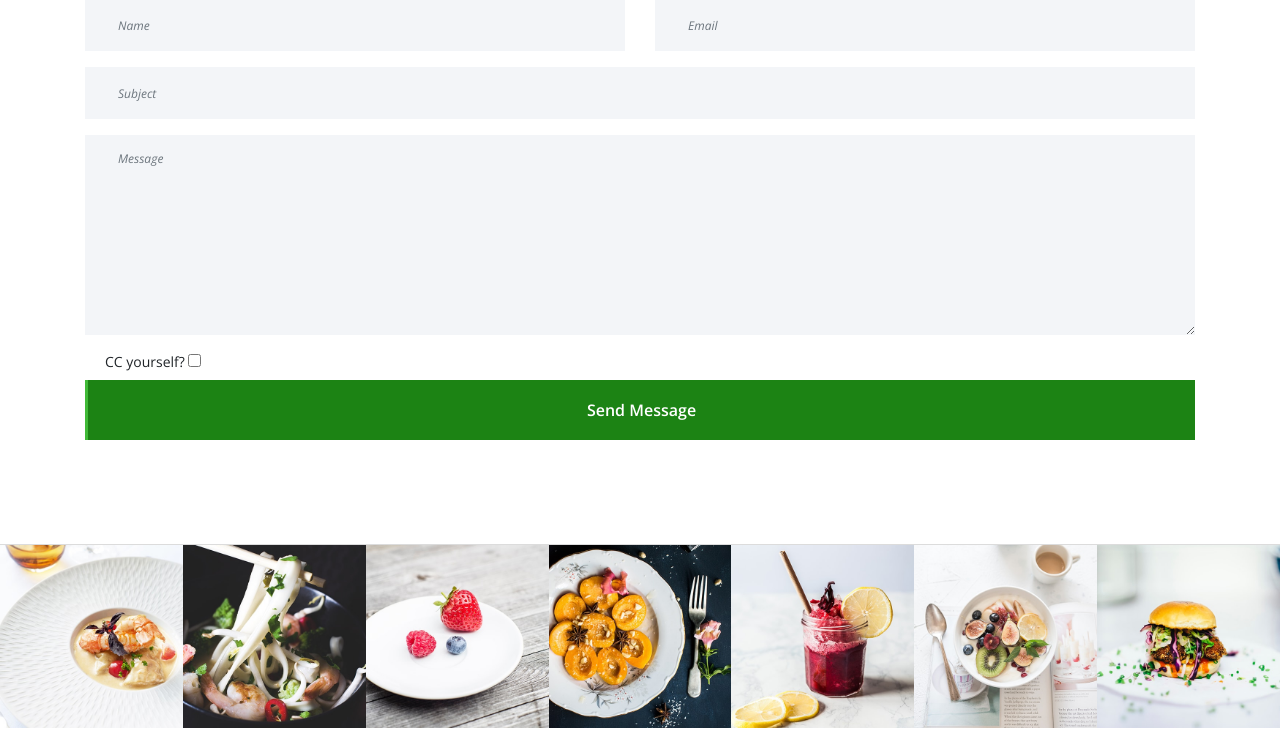
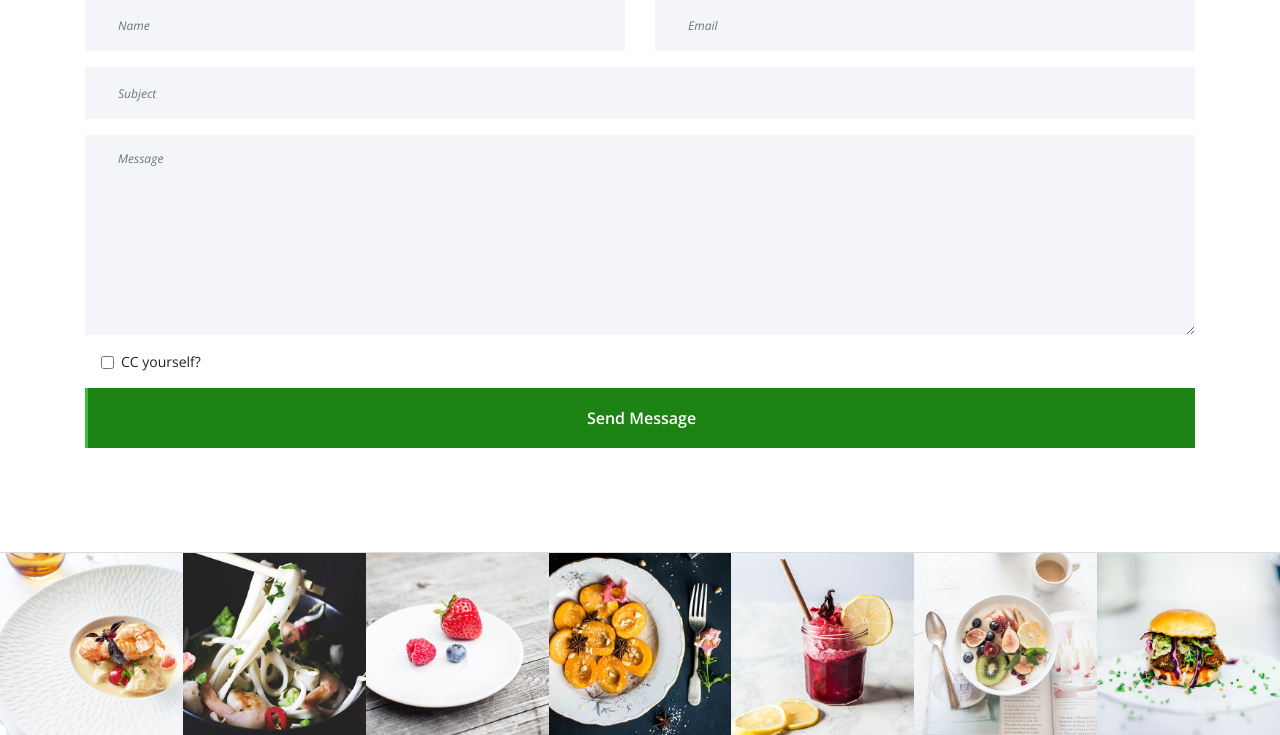
Before and after one commit to Panda4817/MySousChef, a Django app: page /contact in a window 1280 px wide. Shown: the part 360-1095 px from the top of the page. Run offline with Django 3.2, Linux system fonts and the light colour scheme; some libraries are stand-ins or nearby versions.

Commit message:
changed checkbox on contact form

```diff
--- a/accounts/templates/registration/contact.html
+++ b/accounts/templates/registration/contact.html
@@ -1,5 +1,6 @@
 {% extends 'registration/base.html' %}
 {% load static %}
+{% load widget_tweaks %}
 {% block title %}
 Contact Us
 {% endblock %}
@@ -59,11 +60,11 @@ Contact Us
                             {{ cform.message }}
                           </div>
                         </div>
-                        <div class="form-check">
+                        <div class="form-check m-3">
                           <div class="fieldWrapper">
                             {{ cform.cc_myself.errors }}
-                            <label for="{{ form.cc_myself.id_for_label }}">CC yourself?</label>
-                            {{ cform.cc_myself }}
+                            {{ cform.cc_myself|attr:"class:form-check-input" }}
+                            <label for="{{ form.cc_myself.id_for_label }}" class="form-check-label">CC yourself?</label>
                           </div>
                         </div>
                         <button class="btn delicious-btn btn-block btn-2" type="submit">Send Message</button>
```
